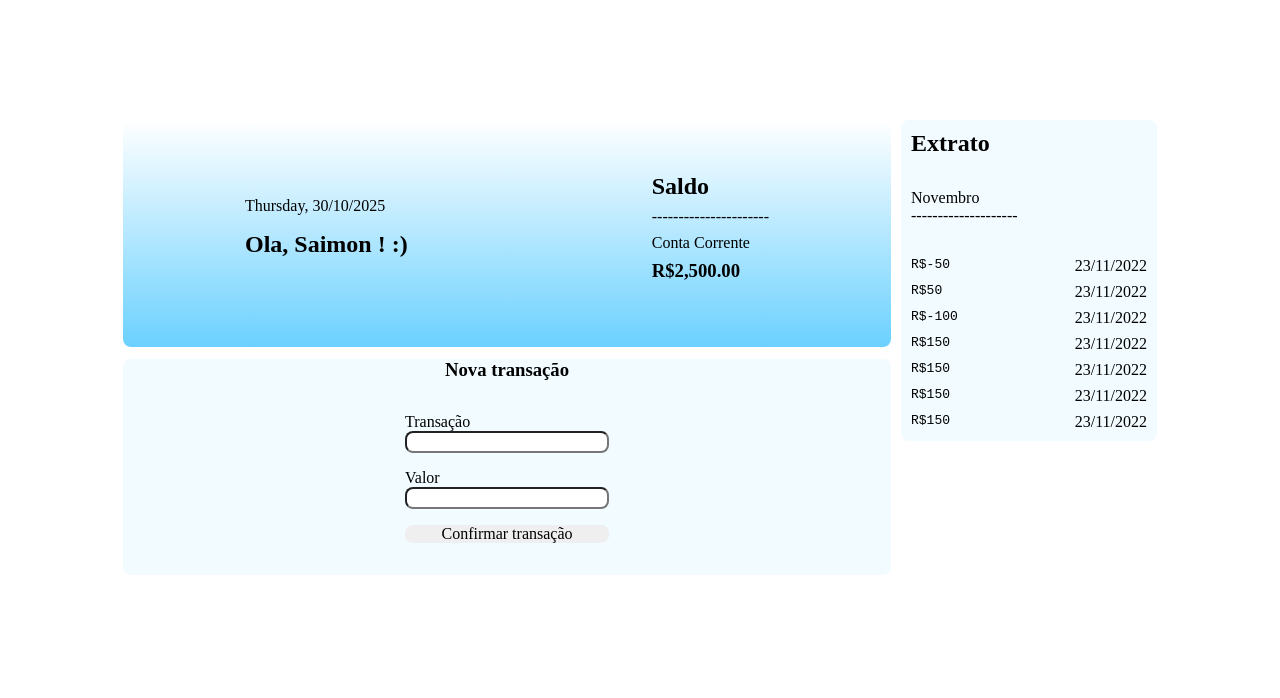
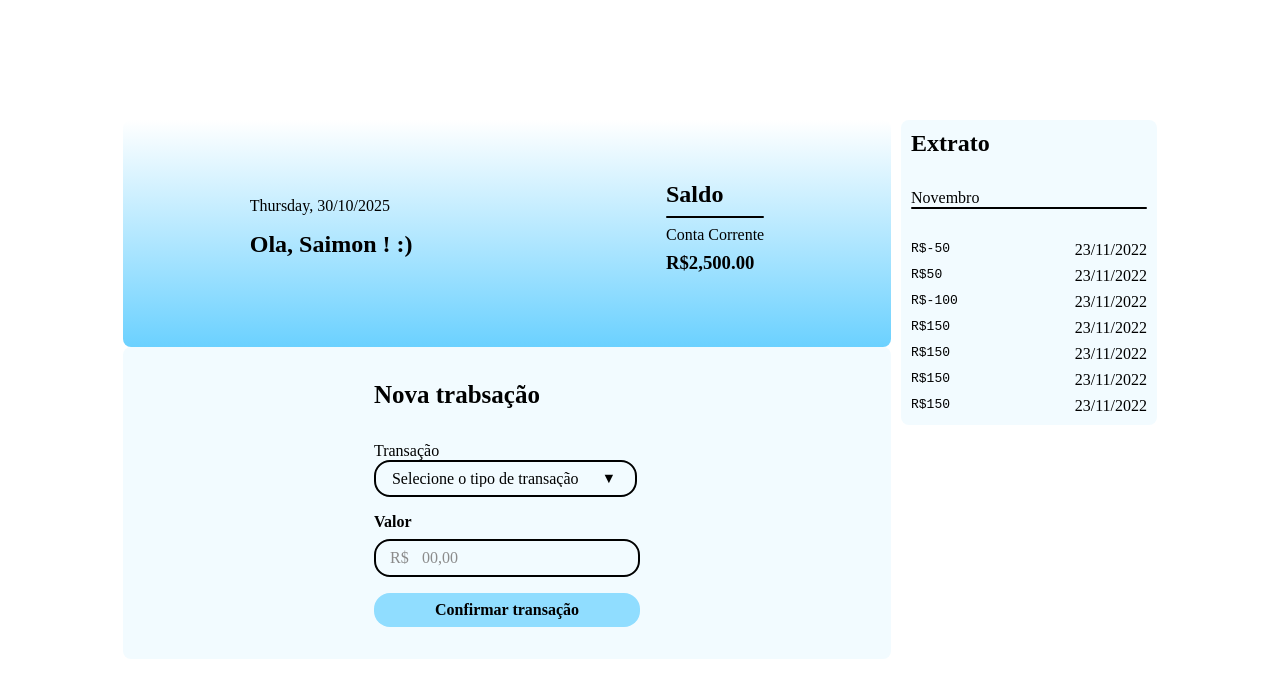
Before and after one commit to saimonbrito/MkBanck, an Angular app: page / in a window 1280 px wide. Shown: the top 698 px of the page. Built offline with nearby package versions, Linux system fonts and the light colour scheme.

Commit message:
refaturando formulario

```diff
--- a/src/app/components/banco/main/main.css
+++ b/src/app/components/banco/main/main.css
@@ -1,25 +1,143 @@
+.form-wrapper {
+  background: var(--fundo-azul-claro, #F2FBFF);
+  border-radius: 0.5rem;
+  padding: 2rem;
+
+  display: flex;
+  justify-content: center;
+  gap: 2rem;
+}
+
+.form {
+  display: flex;
+  flex-direction: column;
+  gap: 2rem;
+  align-items: flex-start;
+}
+
+.titulo {
+  font-size: 1.5625rem;
+  font-weight: 600;
+  line-height: 125%;
+}
+
+.campos {
+  display: flex;
+  flex-direction: column;
+  gap: 1rem;
+}
+
+.campo-grupo {
+  font-size: 1rem;
+  font-weight: 600;
+
+  display: flex;
+  flex-direction: column;
+  gap: 0.5rem;
+}
+
+.campo {
+  border-radius: 1rem;
+  border: 2px solid var(--preto);
+  padding: 0.5rem 1rem;
+  font-weight: 400;
+  font-size: 1rem;
+
+  display: flex;
+  justify-content: center;
+  align-items: center;
+  gap: 0.5rem;
+
+  transition: border .3s;
+}
+
+.campo:focus {
+  outline: none;
+  border: 2px solid var(--azul-pressionado);
+}
+
+.select-wrapper {
+  position: relative;
+}
+
+.select-wrapper::after {
+  position: absolute;
+  content: "▼";
+  font-size: 0.9rem;
+  top: 0.625rem;
+  right: 1.5rem;
+}
+
+.select-tipo-transacao {
+  padding-right: 3.5rem;
+  appearance: none;
+  background-color: transparent;
+}
+
+.input-wrapper {
+  position: relative;
+}
 
 
-.container {
+.input-wrapper::before {
+  position: absolute;
+  content: "R$";
+  top: 0.5938rem;
+  left: 1rem;
 
-     width: 80vw;
-    display: flex;
-    flex-direction: column;
-    align-items: center;
-    gap: 32px;
 
-    padding-bottom: 32px;
-    margin-top: 12px;
-    background: var(--fundo-azul-claro);
-}
-.container form {
-    display: flex;
-    flex-direction: column;
-    justify-content: center;
-    gap: 16px;
-
+  color: var(--cinza-escuro);
+  font-size: 1rem;
+  font-weight: 400;
 }
 
+
+.input-wrapper:has(.input-valor-transacao:not(:placeholder-shown))::before {
+  color: var(--preto);
+}
+
+
+.input-valor-transacao {
+  width: 100%;
+  padding-left: 2.88rem;
+  background-color: transparent;
+}
+
+
+.input-valor-transacao::placeholder {
+  color: var(--cinza-escuro);
+  font-size: 1rem;
+  font-weight: 400;
+}
+
+
+.botao-confirmar-transacao {
+  border-radius: 1rem;
+  background: var(--azul-destaques);
+  font-size: 1rem;
+  font-weight: 600;
+  cursor: pointer;
+
+
+  display: flex;
+  padding: 0.5rem 1rem;
+  justify-content: center;
+  align-items: center;
+  gap: 0.625rem;
+
+
+  transition: background-color .3s;
+}
+
+
+.botao-confirmar-transacao:hover {
+  background: var(--azul-hover);
+}
+
+
+.botao-confirmar-transacao:focus {
+  background: var(--azul-pressionado);
+}
 
 @media screen and  (min-width: 1000px) {
 
--- a/src/app/components/banco/main/main.html
+++ b/src/app/components/banco/main/main.html
@@ -1,23 +1,34 @@
 
-<main>
-    <section class="container">
-        <div>
-            <h1>Nova transação</h1>
-        </div>
-        <div>
-            <form action="">
-                <div>
-                <p>Transação</p>
-                <input type="text">
-                </div>
-                <div>
-                    <p>Valor</p>
-                     <input type="number">
+<main class="form-wrapper">
+     <form (ngSubmit)="aoSubmeter()" class="form" ngNativeValidate>
+         <h2 class="titulo">Nova trabsação</h2>
+             <div class="campos">
+                 <label class="campo-wrapper">
+                   Transação
 
-                </div>
-                 <button>Confirmar transação</button>
-            </form>
+                   <div class="select-wrapper">
+                    <select [(ngModel)]="tipotransacao" name="tipo-transacao" class="campo select-tipo-transacao" required >
+                        <option value="" selected disabled > Selecione o tipo de transação</option>
+                        <option value="deposito">Deósito</option>
+                        <option value="saque">Saque</option>
 
-        </div>
-    </section>
+                    </select>
+                   </div>
+                 </label>
+                 <label class="campo-grupo">
+                    Valor
+                    <div class="input-wrapper">
+                        <input [(ngModel)]="valorTransacao"
+                        type="number" min="0.01" step="0.01"
+                        name="valor" placeholder="00,00"
+                        required    class="campo input-valor-transacao">
+
+                    </div>
+                 </label>
+                     <button class="botao-confirmar-transacao">Confirmar transação</button>
+             </div>
+
+     </form>
+
+
 </main>
--- a/src/app/components/banco/main/main.ts
+++ b/src/app/components/banco/main/main.ts
@@ -1,11 +1,20 @@
 import { Component } from '@angular/core';
+import { FormsModule } from '@angular/forms';
+
 
 @Component({
   selector: 'app-main',
-  imports: [],
+  imports: [FormsModule],
   templateUrl: './main.html',
   styleUrl: './main.css',
 })
 export class Main {
-
+  tipotransacao= "";
+  valorTransacao = "";
+   aoSubmeter() {
+    console.log(this.tipotransacao);
+    console.log(this.valorTransacao);
+    this.tipotransacao = "";
+    this.valorTransacao = "";
+  }
 }
--- a/src/app/components/banco/saldo/saldo.css
+++ b/src/app/components/banco/saldo/saldo.css
@@ -4,3 +4,7 @@
     justify-content: space-around;
     gap: 8px;
 }
+.divisor {
+    height: 0.125rem;
+    background: var(--preto);
+}
--- a/src/app/components/banco/saldo/saldo.html
+++ b/src/app/components/banco/saldo/saldo.html
@@ -1,7 +1,7 @@
  <div class="saldo">
             <h2>Saldo</h2>
-            <span>----------------------</span>
-            <p>Conta Corrente</p>
+            <span class="divisor"></span>
+            <p>Conta Corrente </p>
 
             <h3>{{2500 | currency:"BRL"}}</h3>
         </div>
--- a/src/app/components/extrato/extrato.css
+++ b/src/app/components/extrato/extrato.css
@@ -19,6 +19,11 @@
     justify-content: space-between;
 
 }
+
+.divisor {
+    height: 0.125rem;
+    background: var(--preto);
+}
 @media screen and (min-width: 1000px) {
 
 .extrato {
--- a/src/app/components/extrato/extrato.html
+++ b/src/app/components/extrato/extrato.html
@@ -3,7 +3,7 @@
 
        <div>
          <p>Novembro</p>
-        <p>--------------------</p>
+        <p class="divisor"></p>
        </div>
         <section >
             <div class="valores">
```
